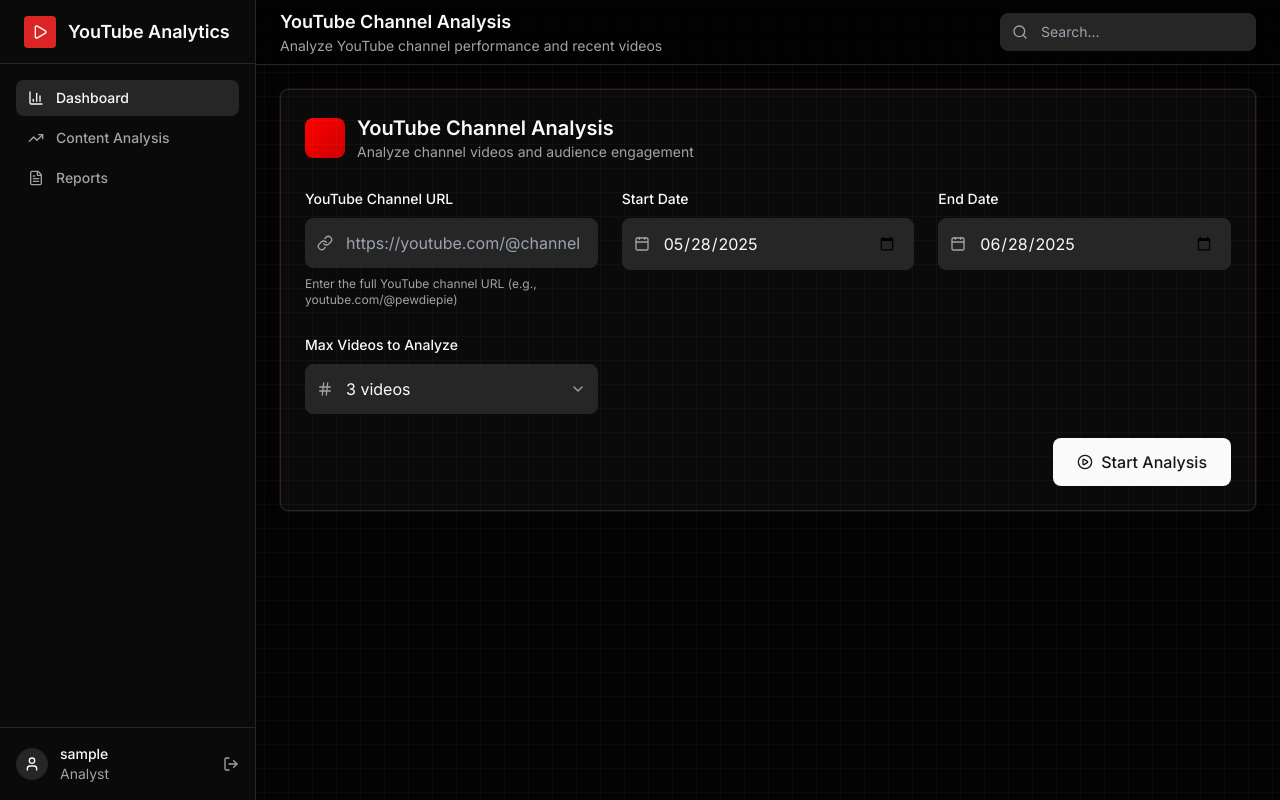
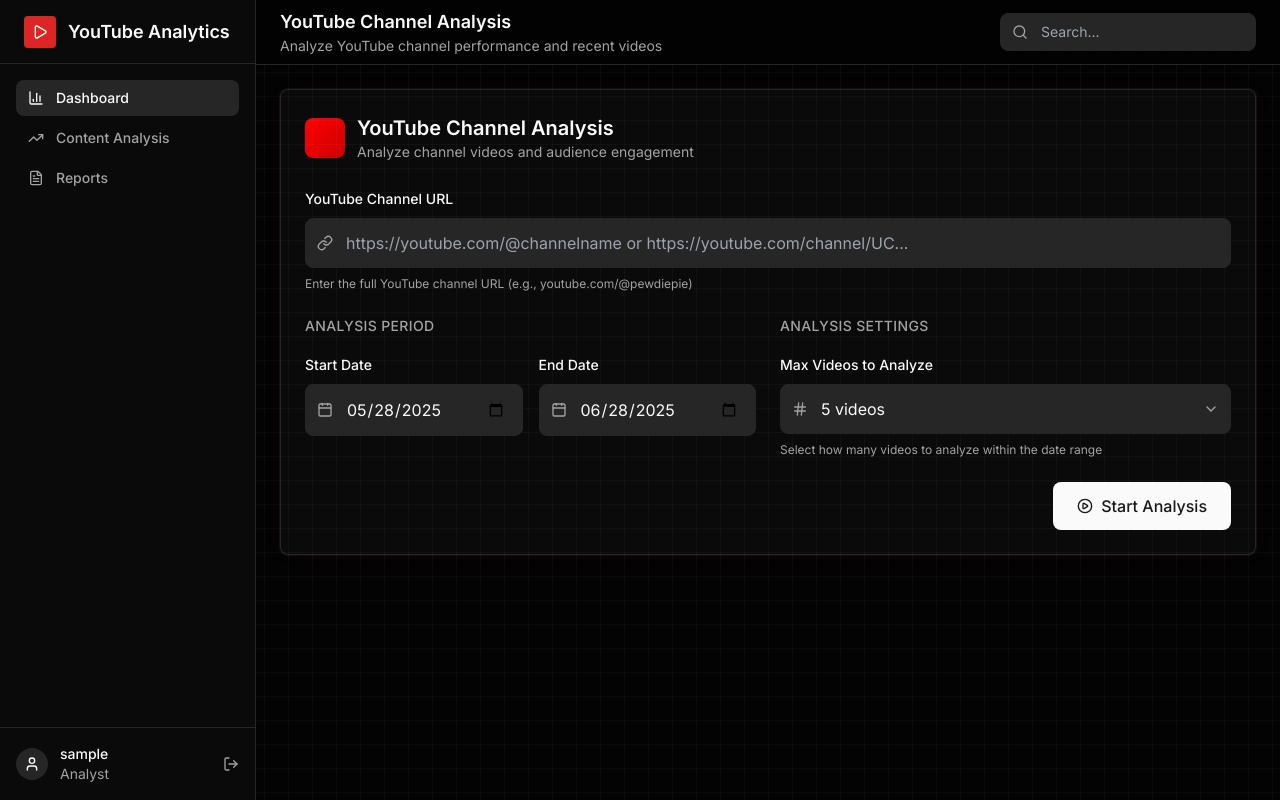
Before and after one commit to pyoneerC/youtube, a Flask app: page /dashboard in a window 1280 px wide. Run offline with Flask 3, Linux system fonts and the light colour scheme; the visitor is signed in with stand-in values (Sample User, id 1); some libraries are stand-ins or nearby versions.

Commit message:
feat: Refactor YouTube analysis form layout; enhance date range and settings sections for improved user experience

```diff
--- a/templates/youtube_dashboard.html
+++ b/templates/youtube_dashboard.html
@@ -243,9 +243,9 @@
                 <form method="POST" action="/analyze" class="space-y-6"
                       x-on:submit="isAnalyzing = true"
                       x-data="{ startDate: '', endDate: '' }">
-                    <div class="grid grid-cols-1 md:grid-cols-2 lg:grid-cols-3 gap-6">
-                        <!-- Channel URL -->
-                        <div class="space-y-2">
+                    <div class="grid grid-cols-1 lg:grid-cols-2 gap-6">
+                        <!-- Channel URL - Takes full width on mobile, half on desktop -->
+                        <div class="lg:col-span-2 space-y-2">
                             <label class="text-sm font-medium">YouTube Channel URL</label>
                             <div class="relative">
                                 <div class="absolute inset-y-0 left-0 pl-3 flex items-center pointer-events-none">
@@ -261,7 +261,11 @@
                         <!-- Platform (Hidden - YouTube only) -->
                         <input type="hidden" name="channel" value="youtube">
 
-                        <!-- Date Range -->
+                        <!-- Date Range Section -->
+                        <div class="space-y-4">
+                            <h3 class="text-sm font-medium text-muted-foreground uppercase tracking-wide">Analysis Period</h3>
+                            <div class="grid grid-cols-2 gap-4">
+                                <!-- Start Date -->
                                 <div class="space-y-2">
                                     <label class="text-sm font-medium">Start Date</label>
                                     <div class="relative">
@@ -274,6 +278,7 @@
                                     </div>
                                 </div>
 
+                                <!-- End Date -->
                                 <div class="space-y-2">
                                     <label class="text-sm font-medium">End Date</label>
                                     <div class="relative">
@@ -285,8 +290,12 @@
                                                required>
                                     </div>
                                 </div>
+                            </div>
+                        </div>
 
-                        <!-- Max Videos -->
+                        <!-- Analysis Settings Section -->
+                        <div class="space-y-4">
+                            <h3 class="text-sm font-medium text-muted-foreground uppercase tracking-wide">Analysis Settings</h3>
                             <div class="space-y-2">
                                 <label class="text-sm font-medium">Max Videos to Analyze</label>
                                 <div class="relative">
@@ -295,13 +304,15 @@
                                     </div>
                                     <select name="max_videos" class="w-full pl-10 pr-4 py-3 bg-input border border-border rounded-lg focus:outline-none focus:ring-2 focus:ring-ring transition-colors appearance-none">
                                         <option value="3">3 videos</option>
-                                    <option value="5">5 videos</option>
+                                        <option value="5" selected>5 videos</option>
                                         <option value="10">10 videos</option>
                                         <option value="20">20 videos</option>
                                     </select>
                                     <div class="absolute inset-y-0 right-0 pr-3 flex items-center pointer-events-none">
                                         <i data-lucide="chevron-down" class="h-4 w-4 text-muted-foreground"></i>
                                     </div>
+                                </div>
+                                <p class="text-xs text-muted-foreground">Select how many videos to analyze within the date range</p>
                             </div>
                         </div>
                     </div>
```
Lines whose indentation alone changed are shown as unchanged.
